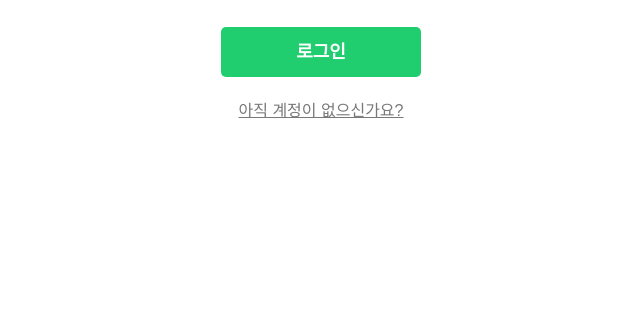
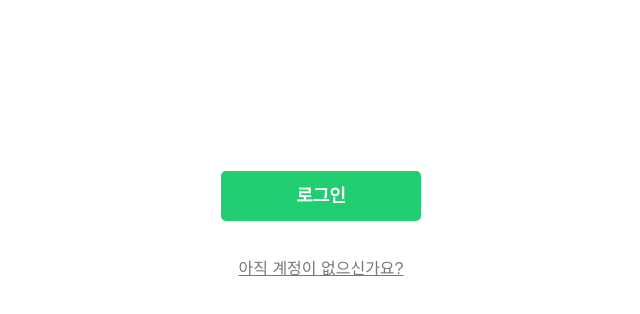
Before and after one commit to 2024-smarthon/linky, a website: page client/pages/login_icon.html in a window 1280 px wide. Shown: the part 238-552 px from the top of the page, without its empty margins (319-959 px from the left). Drawn offline with Linux system fonts and the light colour scheme.

Commit message:
간격 수정

```diff
--- a/client/pages/login_icon.html
+++ b/client/pages/login_icon.html
@@ -35,11 +35,11 @@
         font-weight: 600;
         line-height: normal;
         letter-spacing: -1.5px;
-        margin-top: 1;
+        margin-top: 10;
     }
 
     .login-buttons-id {
-        margin-top: 30px;
+        margin-top: 174px;
         display: inline-flex;
         justify-content: center;
         align-items: center;
@@ -57,7 +57,7 @@
     }
 
     .login-buttons-fail {
-        margin-top: 20px;
+        margin-top: 34px;
         color: #787878;
         cursor: pointer; /* 커서를 손가락 모양으로 변경 */
         font-size: 16px; /* 텍스트 크기 조절 */
```
